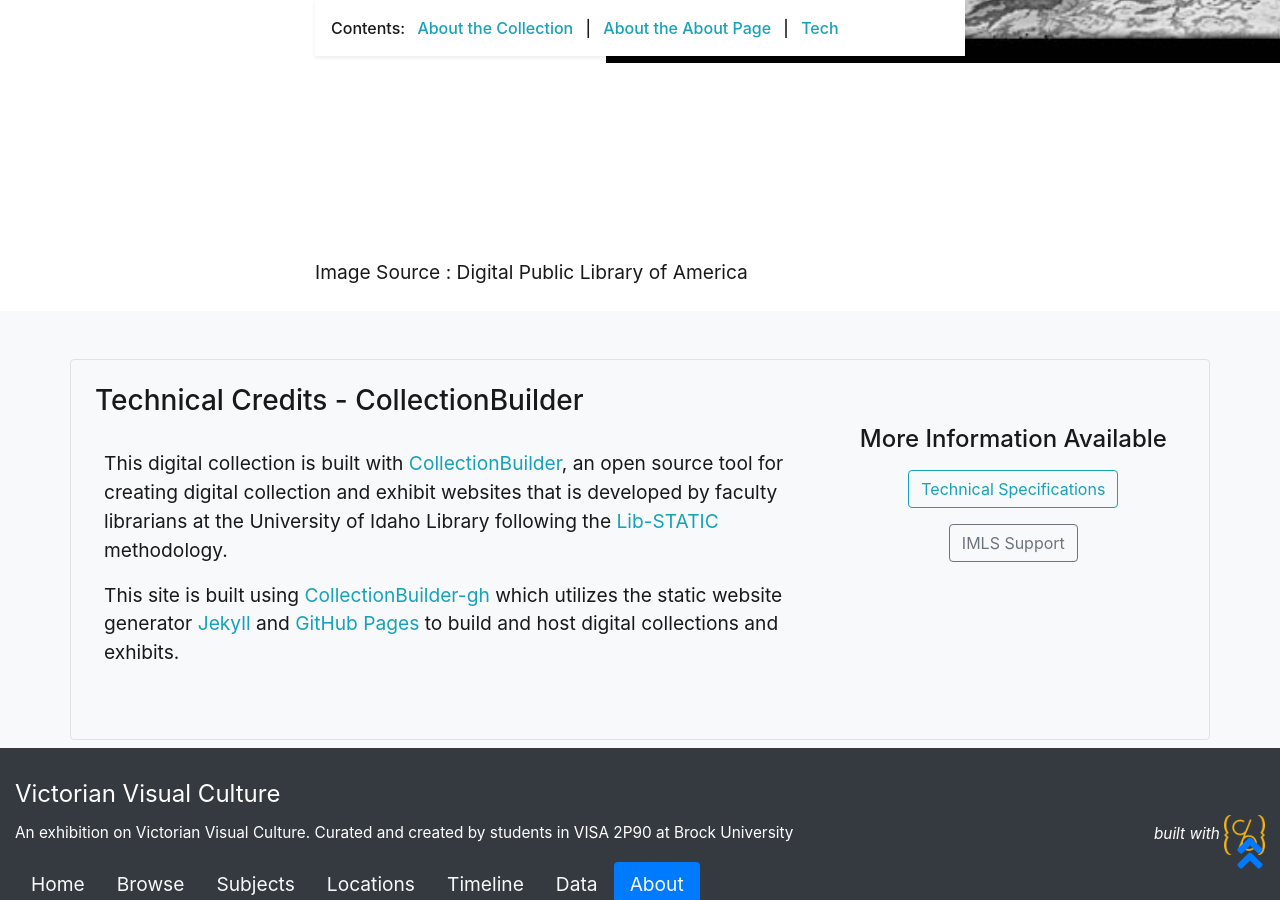
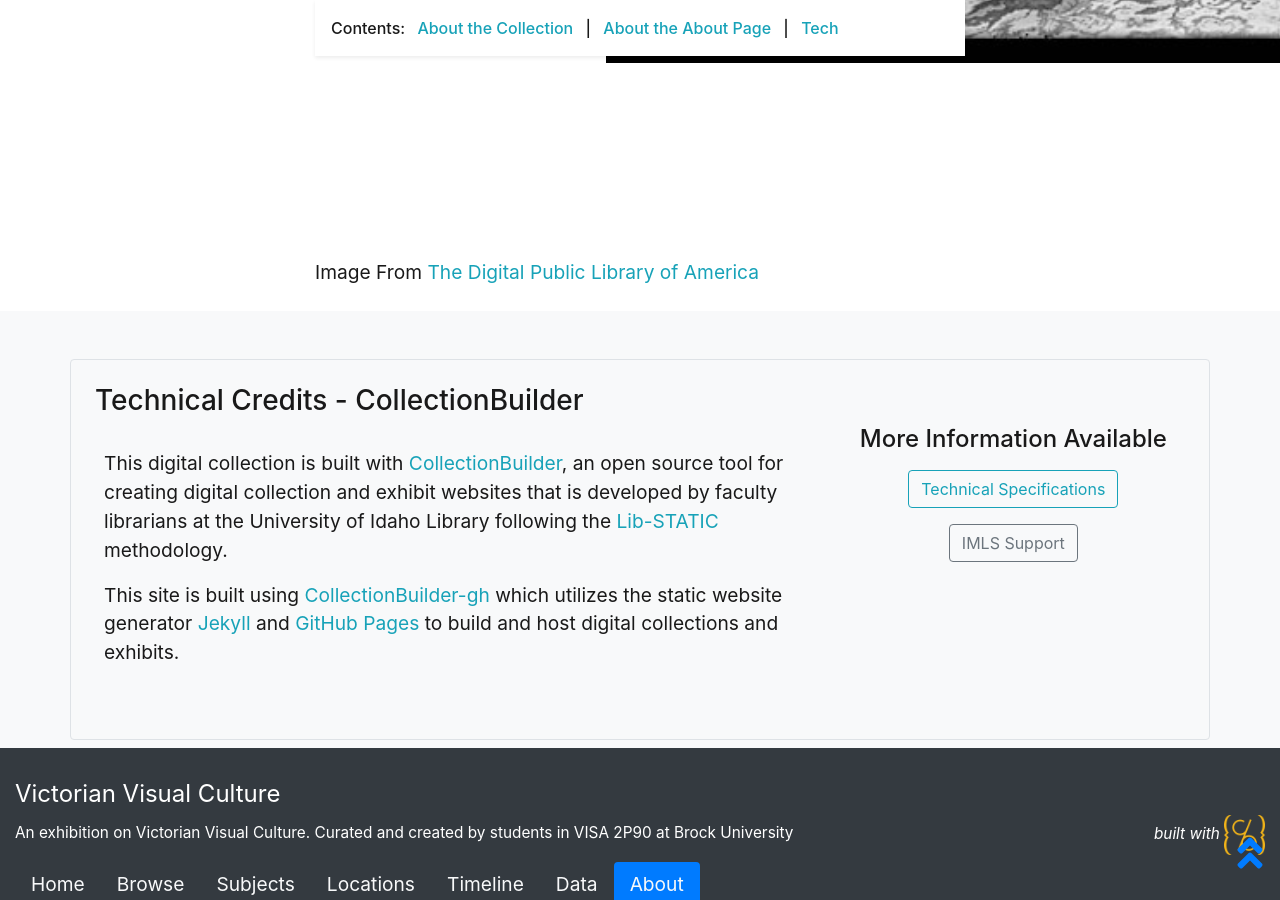
Before and after one commit to jkcronin/VictorianVisualCulture, a Jekyll site: the page built from pages/about.md, in a window 1280 px wide and 900 px high, scrolled down 1756 px. Built offline with Jekyll 4.4.1, drawn with Linux system fonts in a browser that asks for light colours.

Commit message:
Update about.md

```diff
--- a/pages/about.md
+++ b/pages/about.md
@@ -30,4 +30,4 @@
 The site features objects from the [Digital Public Library of America](https://dp.la/) and the [Wellcome Collection](https://wellcomecollection.org/collections).
 
 ![Interior of a Victorian Home](objects/house.png)
-Image Source : Digital Public Library of America
+Image From [The Digital Public Library of America](https://dp.la/)
```
